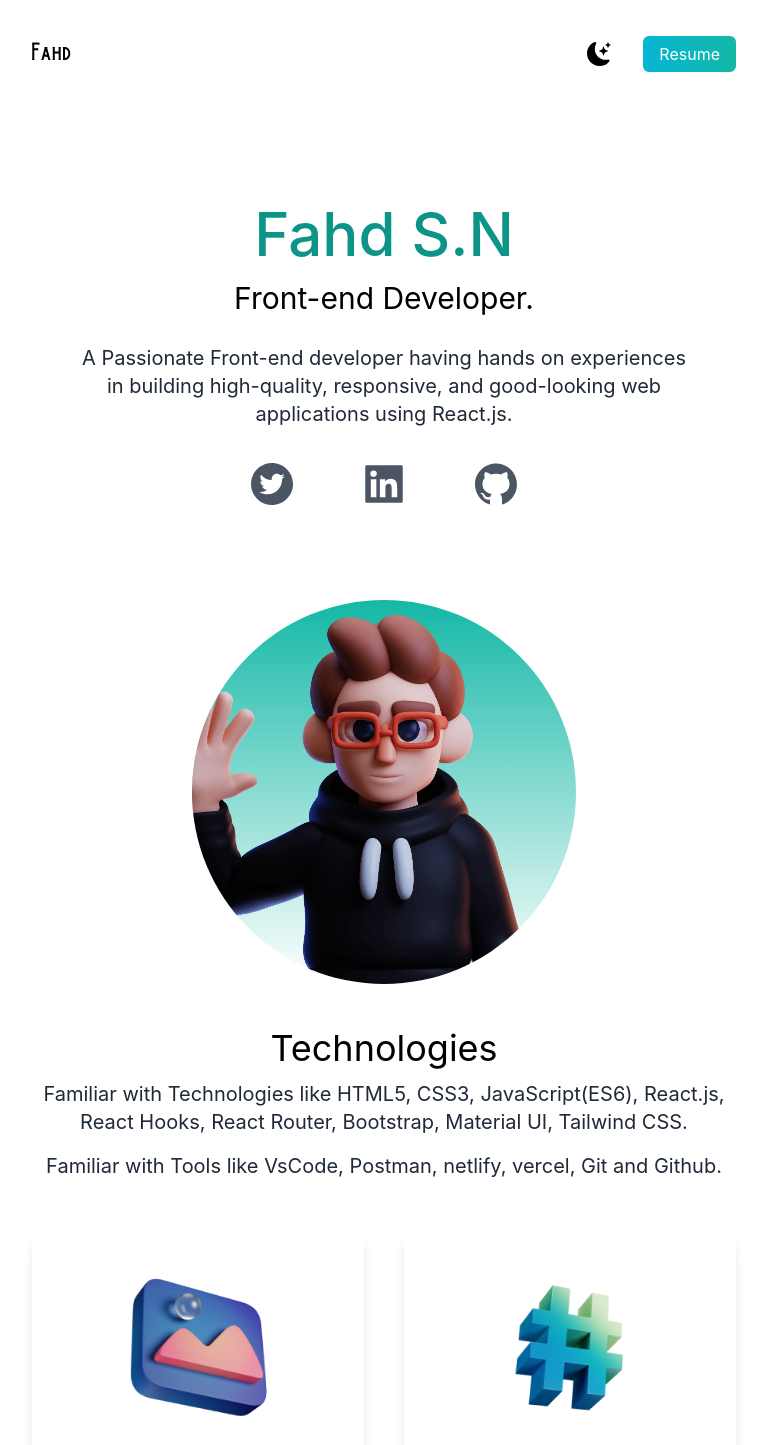
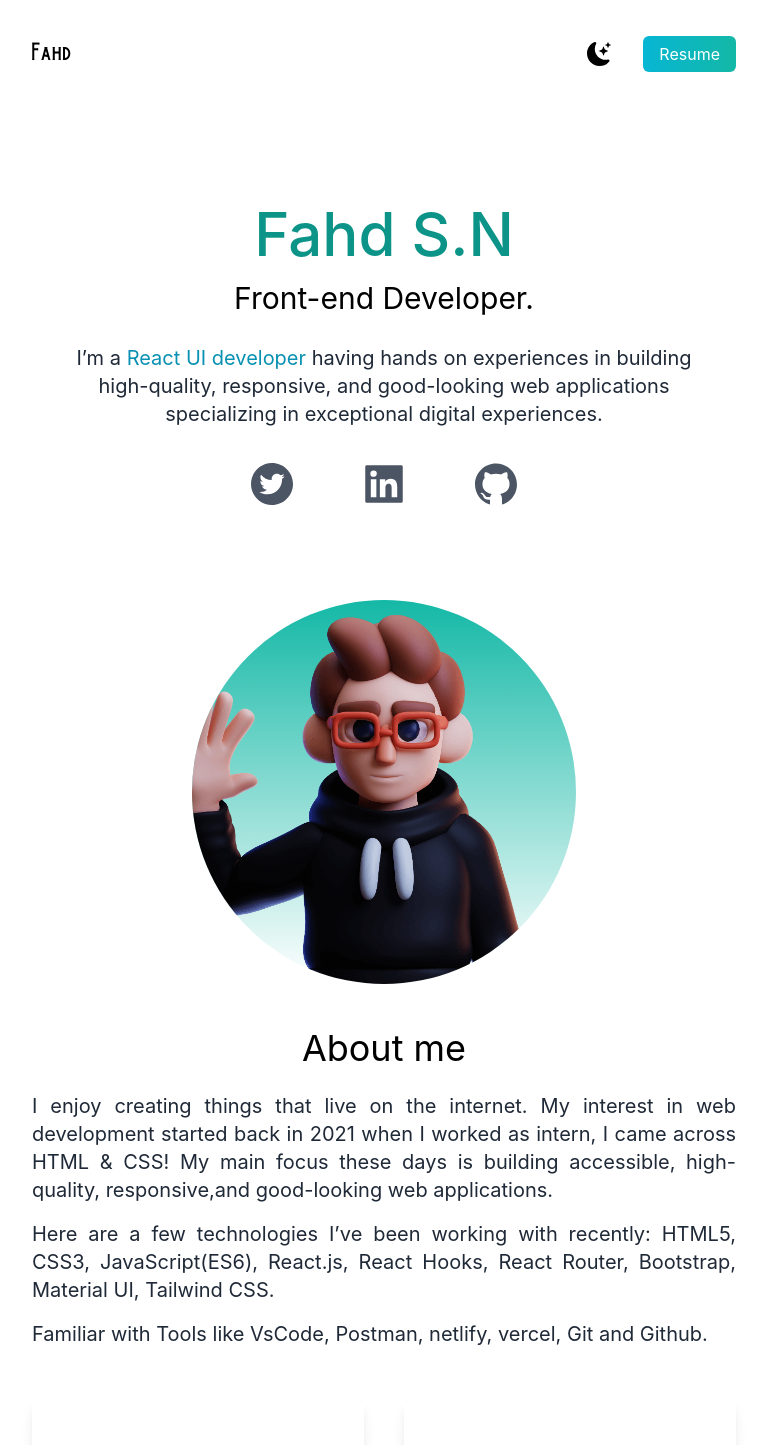
Before and after one commit to fahd23/react-portofolio, a Next.js app: page / in a window 1280 px wide. Shown: the top 1445 px of the page, without its empty margins (256-1023 px from the left). Built offline with nearby package versions, Linux system fonts and the light colour scheme.

Commit message:
Update index.js

```diff
--- a/pages/index.js
+++ b/pages/index.js
@@ -20,7 +20,7 @@ export default function Home() {
     <div className={darkMode ? "dark" : ""}>
       <Head>
         <title>Fahd Portofolio</title>
-        <meta name="description" content="Generated by create next app" />
+        <meta name="description" content="Fahd's Portofolio" />
         <link rel="icon" href="/favicon.ico" />
       </Head>
 
@@ -55,9 +55,10 @@ export default function Home() {
               Front-end Developer.
             </h3>
             <p className="text-md py-5 leading-8 text-gray-800 dark:text-gray-200 max-w-3xl mx-auto md:text-xl">
-              A Passionate Front-end developer having hands on experiences in
-              building high-quality, responsive, and good-looking web
-              applications using React.js.
+              I’m a <span className=" text-cyan-600"> React UI developer </span>
+              having hands on experiences in building high-quality, responsive,
+              and good-looking web applications specializing in exceptional
+              digital experiences.
             </p>
             <div className="text-5xl flex justify-center gap-16 py-3 text-gray-600 dark:text-gray-400">
               <a href="https://twitter.com/Snfahd_">
@@ -76,16 +77,23 @@ export default function Home() {
           </div>
         </section>
         <section>
-          <div className="text-center">
-            <h3 className="text-3xl py-1 dark:text-white md:text-4xl">
-              Technologies
+          <div className="text-justify">
+            <h3 className="text-3xl py-1 dark:text-white md:text-4xl text-center">
+              About me
             </h3>
-            <p className="text-md py-2 leading-8 text-gray-800 dark:text-gray-200 md:text-xl mx-auto max-w-3xl">
-              Familiar with Technologies like HTML5, CSS3, JavaScript(ES6),
-              React.js, React Hooks, React Router, Bootstrap, Material UI,
-              Tailwind CSS.
+            <p className="text-md pt-5 pb-2 leading-10  text-gray-800 dark:text-gray-200 md:text-xl mx-auto max-w-3xl">
+              I enjoy creating things that live on the internet. My interest in
+              web development started back in 2021 when I worked as intern, I
+              came across HTML & CSS! My main focus these days is building
+              accessible, high-quality, responsive,and good-looking web
+              applications.
             </p>
-            <p className="text-md py-2 leading-8 text-gray-800 dark:text-gray-200 md:text-xl mx-auto max-w-3xl">
+            <p className="text-md py-2 leading-10  text-gray-800 dark:text-gray-200 md:text-xl mx-auto max-w-3xl">
+              Here are a few technologies I’ve been working with recently:
+              HTML5, CSS3, JavaScript(ES6), React.js, React Hooks, React Router,
+              Bootstrap, Material UI, Tailwind CSS.
+            </p>
+            <p className="text-md py-2 leading-10  text-gray-800 dark:text-gray-200 md:text-xl mx-auto max-w-3xl">
               Familiar with Tools like VsCode, Postman, netlify, vercel, Git and
               Github.
             </p>
@@ -126,7 +134,7 @@ export default function Home() {
         <section className="py-10">
           <div className="text-center">
             <h3 className="text-3xl py-1 dark:text-white md:text-4xl">
-              Projects
+              Some Things I’ve Built
             </h3>
             <p className="text-md py-2 leading-8 text-gray-800 dark:text-gray-200"></p>
           </div>
```
